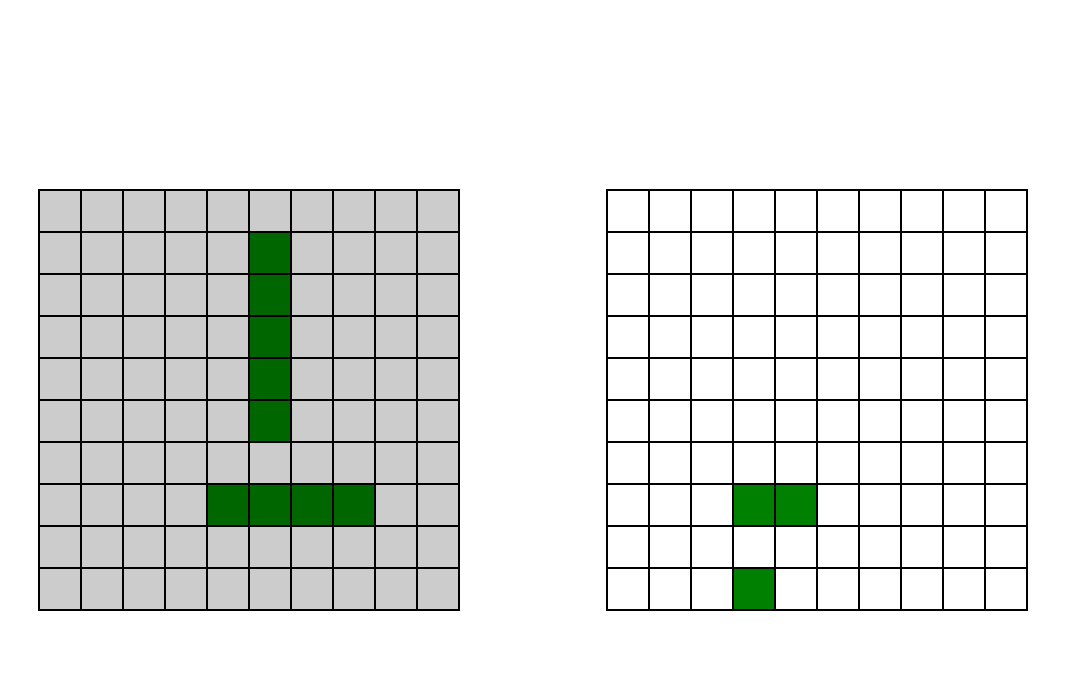
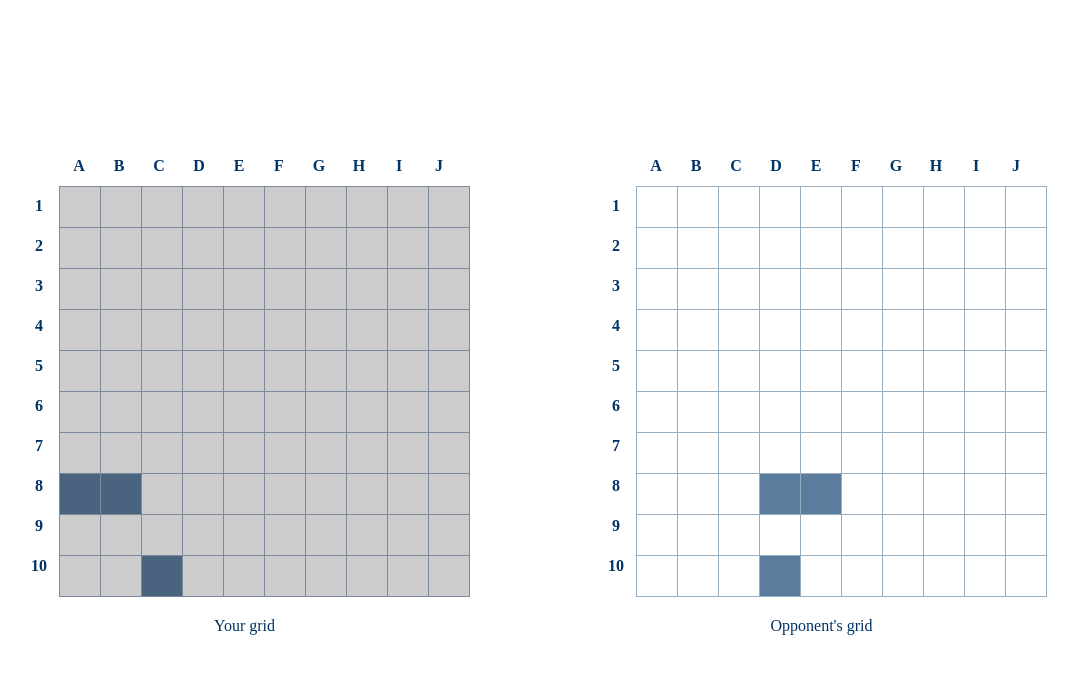
Before and after one commit to sotakeiteasy/project_battleship, a website built with webpack: page src/index.html in a window 1280 px wide. Shown: the whole page, without its empty margins (107-1185 px from the left). Built offline with nearby package versions, Linux system fonts and the light colour scheme.

Commit message:
add styles

```diff
--- a/src/UI/DOM.ts
+++ b/src/UI/DOM.ts
@@ -26,11 +26,11 @@ export function Round(playerOne: Player, playerTwo: Player, playerOneShips: any,
     function placeShips() {
 
         const CarrierCoord = [1, 5];
-        playerOne.board.placeShip(playerOneShips.carrier, CarrierCoord[0], CarrierCoord[1], false)
-        playerOne.board.placeShip(playerOneShips.battleship, 7, 4)
-        // playerOne.board.placeShip(playerOneShips.cruiser, 5, 0, false)
-        // playerOne.board.placeShip(playerOneShips.submarine, 7, 4)
-        // playerOne.board.placeShip(playerOneShips.destroyer, 9, 2)
+        // playerOne.board.placeShip(playerOneShips.carrier, CarrierCoord[0], CarrierCoord[1], false)
+        // playerOne.board.placeShip(playerOneShips.battleship, 7, 4)
+        // playerOne.board.placeShip(playerOneShips.cruiser, 3, 0, false)
+        playerOne.board.placeShip(playerOneShips.submarine, 7, 0)
+        playerOne.board.placeShip(playerOneShips.destroyer, 9, 2)
 
         // playerTwo.board.placeShip(playerTwoShips.carrier, 1, 3)
         // playerTwo.board.placeShip(playerTwoShips.battleship, 3, 3)
--- a/src/index.html
+++ b/src/index.html
@@ -8,12 +8,67 @@
 <body>
     <div class="container">
         <div class="playerOne">
-            <div class="gameBoard" id="player-one-board">
+            <div class="board-header">
+                <div class="header-cell">A</div>
+                <div class="header-cell">B</div>
+                <div class="header-cell">C</div>
+                <div class="header-cell">D</div>
+                <div class="header-cell">E</div>
+                <div class="header-cell">F</div>
+                <div class="header-cell">G</div>
+                <div class="header-cell">H</div>
+                <div class="header-cell">I</div>
+                <div class="header-cell">J</div>
             </div>
+            <div class="board">
+                <div class="board-row-labels">
+                    <div class="row-label">1</div>
+                    <div class="row-label">2</div>
+                    <div class="row-label">3</div>
+                    <div class="row-label">4</div>
+                    <div class="row-label">5</div>
+                    <div class="row-label">6</div>
+                    <div class="row-label">7</div>
+                    <div class="row-label">8</div>
+                    <div class="row-label">9</div>
+                    <div class="row-label">10</div>
+                </div>
+                <div class="gameBoard" id="player-one-board">
+                </div>
+            </div>
+                            <div class="title"> Your grid </div>
         </div>
         <div class="playerTwo">
-            <div class="gameBoard" id="player-two-board">
+            <div class="board-header">
+                <div class="header-cell">A</div>
+                <div class="header-cell">B</div>
+                <div class="header-cell">C</div>
+                <div class="header-cell">D</div>
+                <div class="header-cell">E</div>
+                <div class="header-cell">F</div>
+                <div class="header-cell">G</div>
+                <div class="header-cell">H</div>
+                <div class="header-cell">I</div>
+                <div class="header-cell">J</div>
             </div>
+            <div class="board">
+                <div class="board-row-labels">
+                    <div class="row-label">1</div>
+                    <div class="row-label">2</div>
+                    <div class="row-label">3</div>
+                    <div class="row-label">4</div>
+                    <div class="row-label">5</div>
+                    <div class="row-label">6</div>
+                    <div class="row-label">7</div>
+                    <div class="row-label">8</div>
+                    <div class="row-label">9</div>
+                    <div class="row-label">10</div>
+                </div>
+                <div class="gameBoard" id="player-two-board">
+                </div>
+            </div>
+                            <div class="title"> Opponent's grid </div>
+
         </div>
     </div>
 </body>
--- a/src/styles.css
+++ b/src/styles.css
@@ -1,6 +1,12 @@
 *{
     margin: 0;
     padding: 0;
+    box-sizing: border-box;
+}
+
+:root {
+    --primary-color: rgba(0, 51, 102, 0.4);
+    --text-color: rgba(0, 51, 102);
 }
 .container {
     min-height: 100vh;
@@ -15,7 +21,11 @@
 }
 
 .gameBoard {
-        border: 1px solid black;
+    display: inline-block;
+    border-spacing: 1px;
+    border-collapse: separate;
+    background-color: var(--primary-color);
+
 }
 
 .shadow {
@@ -33,26 +43,84 @@
 }
 
 .row {
-    display: flex;
+    display: table-row;
 }
 
 .cell {
-    display: flex;
-    align-items: center;
-    justify-content: center;
+    display: table-cell;
     width: 40px;
     height: 40px;
-    border: 1px solid black;
+    background-color: white;
+    text-align: center;
+    vertical-align: middle;
 }
 
 .cell.ship {
-    background-color: green;
-    /* border: 1px solid transparent; */
+    background-color: var(--primary-color);
+    border: none;
+}
+
+.cell.ship.hit::after {
+    font-family: Verdana, sans-serif;
+    content: '╳';
+    font-size: 26px;
+
+    color: red;
 }
 
 .hit::after {
     content: '•';
-    font-size: 40px;
+    font-size: 32px;
 
     color: black;
 }
+
+
+
+
+
+
+.board {
+    display: flex;
+}
+
+.board-header {
+    display: flex;
+    margin-left: 40px;
+    /* Отступ для нумерации строк */
+}
+
+.header-cell {
+    width: 40px;
+    height: 40px;
+    display: flex;
+    justify-content: center;
+    align-items: center;
+    font-weight: bold;
+    color: var(--text-color);
+}
+
+.board-row-labels {
+    display: flex;
+    flex-direction: column;
+    width: 40px;
+    left: 0;
+    top: 40px;
+    /* Начинается после заголовка столбцов */
+}
+
+.row-label {
+    width: 40px;
+    height: 40px;
+    display: flex;
+    justify-content: center;
+    align-items: center;
+    font-weight: bold;
+    color: var(--text-color);
+}
+
+.title {
+    padding: 20px;
+    text-align: center;
+    color: var(--text-color);
+}
```
